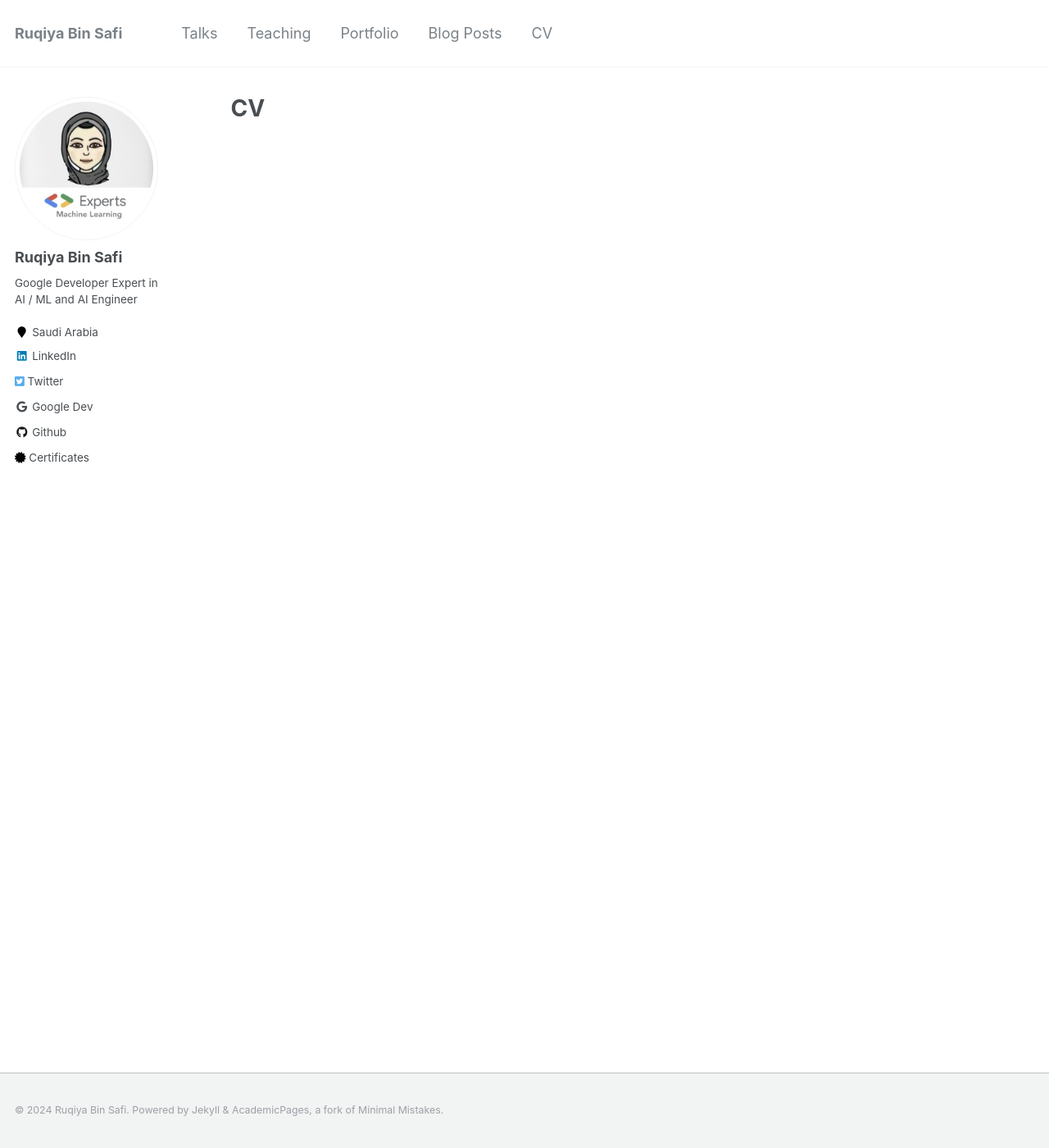
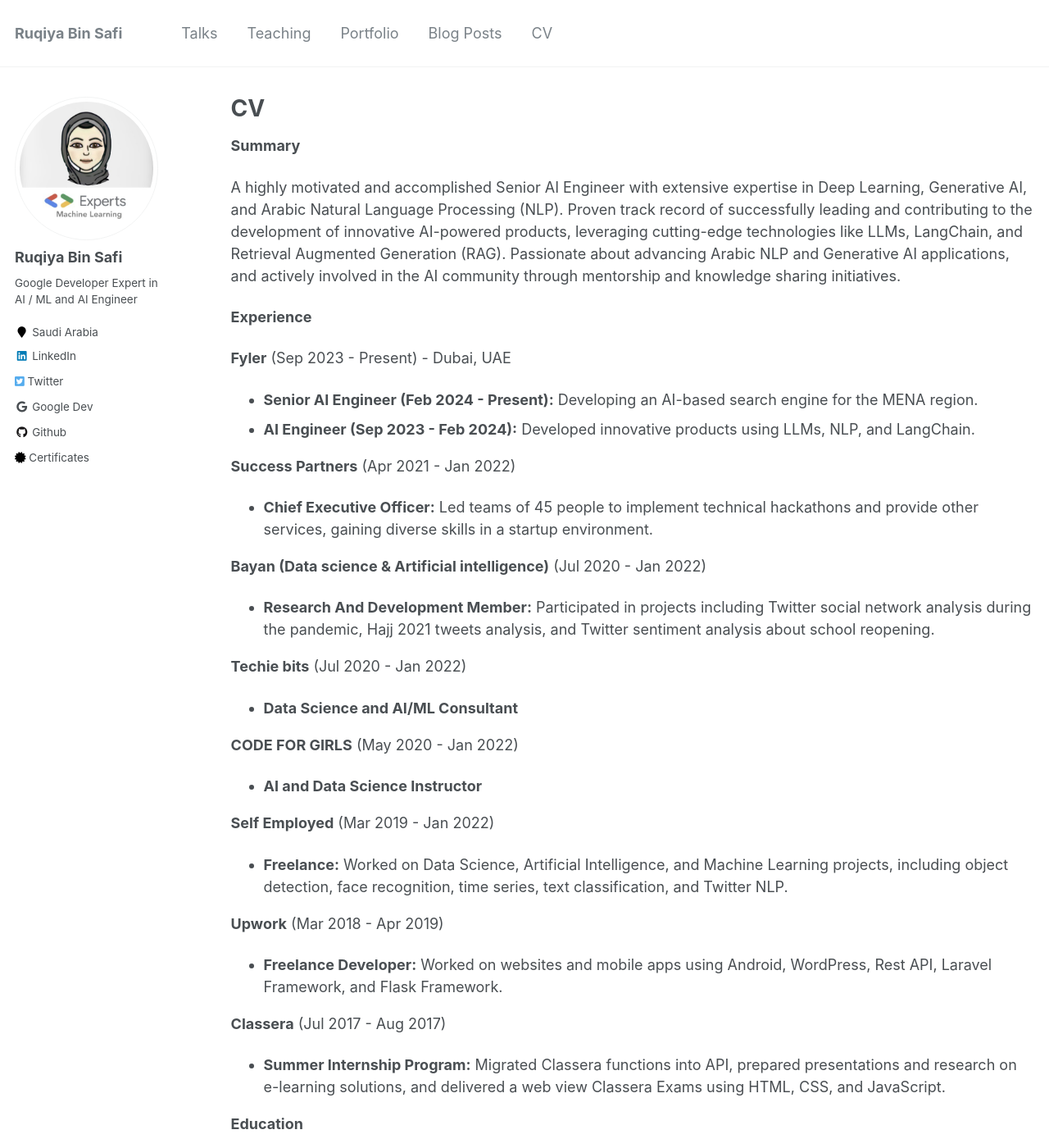
Before and after one commit to Ruqyai/ruqyai.github.io, a Jekyll site: the page built from _pages/cv.md, in a window 1280 px wide and 1400 px high. Shown: the whole window at 82% size. Built offline with Jekyll 4.4.1, drawn with Linux system fonts in a browser that asks for light colours; some of the changed text lies outside the part shown.

Commit message:
Adding CV

```diff
--- a/_pages/cv.md
+++ b/_pages/cv.md
@@ -9,7 +9,66 @@
 
 {% include base_path %}
 
-<!-- <iframe src="https://docs.google.com/document/d/e/2PACX-1vT8zqwSY0-6zWQie3xC71ysRDN0XFfHbGmiRGAfA3QpI-s-fMx4UyHn7oTHGLLcLx4qT2YJoamo2N7R/pub?embedded=true" frameborder="0" width="100%" height="750px" allowfullscreen="true" mozallowfullscreen="true" webkitallowfullscreen="true"></iframe> -->
+**Summary**
+
+A highly motivated and accomplished Senior AI Engineer with extensive expertise in Deep Learning, Generative AI, and Arabic Natural Language Processing (NLP). Proven track record of successfully leading and contributing to the development of innovative AI-powered products, leveraging cutting-edge technologies like LLMs, LangChain, and Retrieval Augmented Generation (RAG). Passionate about advancing Arabic NLP and Generative AI applications, and actively involved in the AI community through mentorship and knowledge sharing initiatives.
+
+**Experience**
+
+**Fyler** (Sep 2023 - Present) - Dubai, UAE
+
+* **Senior AI Engineer (Feb 2024 - Present):** Developing an AI-based search engine for the MENA region.
+* **AI Engineer (Sep 2023 - Feb 2024):** Developed innovative products using LLMs, NLP, and LangChain.
+
+**Success Partners** (Apr 2021 - Jan 2022)
+
+* **Chief Executive Officer:** Led teams of 45 people to implement technical hackathons and provide other services, gaining diverse skills in a startup environment.
+
+**Bayan (Data science & Artificial intelligence)** (Jul 2020 - Jan 2022)
+
+* **Research And Development Member:** Participated in projects including Twitter social network analysis during the pandemic, Hajj 2021 tweets analysis, and Twitter sentiment analysis about school reopening.
+
+**Techie bits** (Jul 2020 - Jan 2022)
+
+* **Data Science and AI/ML Consultant**
+
+**CODE FOR GIRLS** (May 2020 - Jan 2022)
+
+* **AI and Data Science Instructor**
+
+**Self Employed** (Mar 2019 - Jan 2022)
+
+* **Freelance:** Worked on Data Science, Artificial Intelligence, and Machine Learning projects, including object detection, face recognition, time series, text classification, and Twitter NLP.
+
+**Upwork** (Mar 2018 - Apr 2019)
+
+* **Freelance Developer:** Worked on websites and mobile apps using Android, WordPress, Rest API, Laravel Framework, and Flask Framework.
+
+**Classera** (Jul 2017 - Aug 2017)
+
+* **Summer Internship Program:** Migrated Classera functions into API, prepared presentations and research on e-learning solutions, and delivered a web view Classera Exams using HTML, CSS, and JavaScript.
+
+**Education**
+
+* **LIBF:** Master of Science - MS, Artificial Intelligence (Dec 2023 - May 2025) (Expected)
+* **Saudi Electronic University:** Bachelor's degree, Information Technology (2013 - 2018)
+
+**Volunteering** (Select relevant experiences for the specific application)
+
+* **Google Developer Experts:** Machine Learning Expert (Oct 2020 - Present)
+* **Google Cloud Skills Boost:** Google Cloud Champion Innovators (Dec 2022 - Present)
+* **Google for Startups Accelerator MENA:** Mentor (Jan 2021 - Dec 2023)
+* **Omdena UAE Chapter:** MLOps [Co-Lead Task] (Sep 2023 - Oct 2023)
+* **Fihm.ai:** Member (Feb 2020 - Present)
+* **TFUG-Saudi:** Co-Founder (Jan 2021 - Present)
+* **Women in Data Science (WiDS) at Stanford University:** Ambassador (Dec 2020 - Dec 2023)
+* **Women Techmakers:** Ambassador (Jan 2020 - Present)
+* **GDG Cloud Saudi:** Co-Organizer (Mar 2019 - Sep 2023)
+* **GCDC Saudi Arabia:** Trainer (Mar 2019 - Dec 2023)
+* **Google Developers Group:** Machine Learning workshops
+* **WTM Saudi Arabia:** Leader (Oct 2019 - Jan 2024)
+* **Fintech Accelerator Program & Hackathon:** Mentor (Aug 2019 - Nov 2019)
+
 
 <!-- Education
 ======
```
